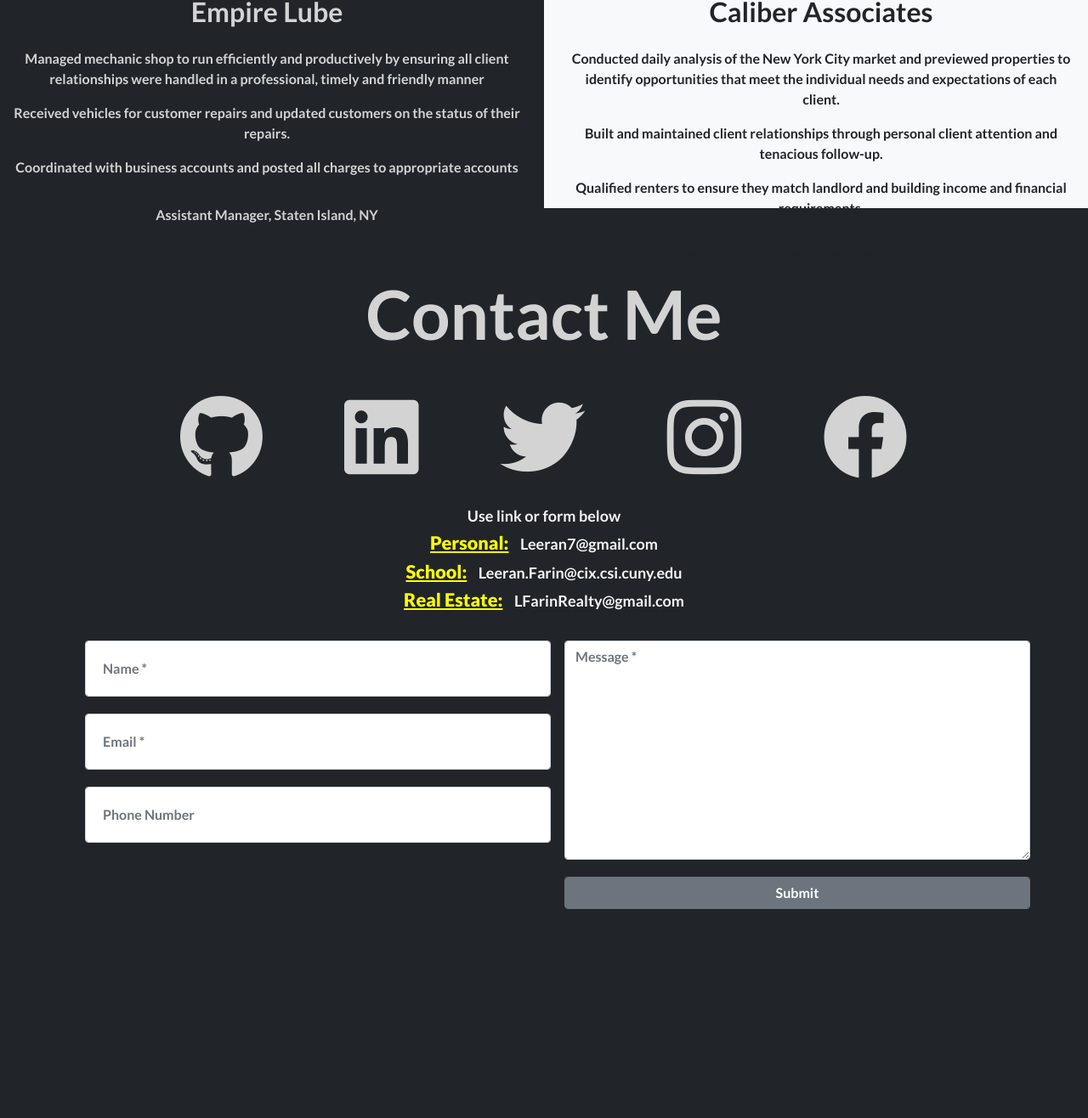
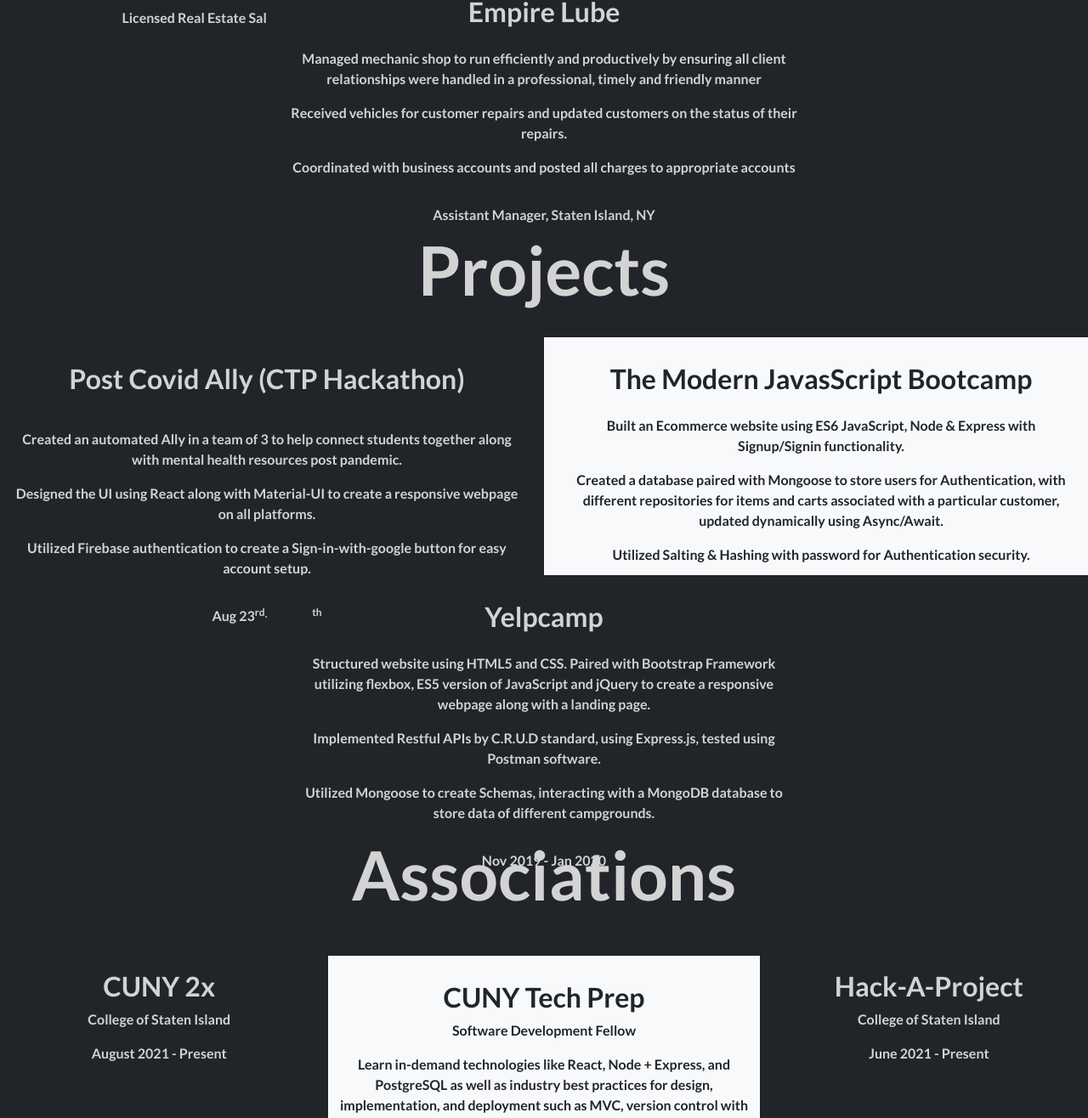
Before and after one commit to leeran7/portfolio_site, a plain HTML site: page index.html in a window 1280 px wide. Shown: the part 2204-3520 px from the top of the page at 85% size. Before the commit the page ends 3294 px from the top, so only its background shows below. Drawn offline with nearby package versions, Linux system fonts and the light colour scheme; a web font is replaced by a local one.

Commit message:
added more content to experience section, changed some css the fit the extra content

```diff
--- a/index.html
+++ b/index.html
@@ -95,26 +95,17 @@
 
             <!-- <div class="container"> -->
               <div class="row d-flex">
-                <div class="col-lg-6 col-sm-12 job-item bg-light dark-text order-1 container center">
-                <h2>CUNY Tech Prep</h2>
-                <div class="card-body">
-                  <p  class="dark-text">Managed mechanic shop to run efficiently and productively by ensuring all client relationships were handled in a professional, timely and friendly manner</p>
-                  <p  class="dark-text">Received vehicles for customer repairs and updated customers on the status of their repairs.</p>
-                  <p  class="dark-text">Coordinated with business accounts and posted all charges to appropriate accounts</p>
-                </div>
-                  <p  class="dark-text">Assistant Manager, Staten Island, NY</p>
-              </div>
 
-                <div class="col-lg-6 col-sm-12 job-item bg-dark order-2 light-text container center">
+                <div class="col-lg-6 col-sm-12 job-item bg-light dark-text order-2 order-lg-3  container center">
                   <h2>Verizon Wireless</h2>
                   <div class="card-body">
-                    <p>Engage customers in conversation and determine their wireless needs providing solutions from an extensive line of Verizon products and services.</p>
-                    <p>Emphasize service or product features and benefits, discussing credit terms, quoting prices, and preparing sales order reports and forms.</p>
-                    <p>Utilize proven sales methods to prospect, qualify and close sales while building customer relationships both in person and over the telephone via regular follow-up calls.</p>
+                    <p  class="dark-text">Engage customers in conversation and determine their wireless needs providing solutions from an extensive line of Verizon products and services.</p>
+                    <p  class="dark-text">Emphasize service or product features and benefits, discussing credit terms, quoting prices, and preparing sales order reports and forms.</p>
+                    <p  class="dark-text"> Utilize proven sales methods to prospect, qualify and close sales while building customer relationships both in person and over the telephone via regular follow-up calls.</p>
                   </div>
-                    <p>Sales Associate, Staten Island, NY</p>
+                    <p  class="dark-text">Sales Associate, Staten Island, NY</p>
                 </div>
-                <div class="col-lg-6 col-sm-12 job-item bg-dark light-text order-lg-3 order-sm-4 container center ">
+                <div class="col-lg-6 col-sm-12 job-item bg-dark light-text order-lg-3 order-3 container center ">
                   <h2>Empire Lube</h2>
                   <div class="card-body">
                     <p>Managed mechanic shop to run efficiently and productively by ensuring all client relationships were handled in a professional, timely and friendly manner</p>
@@ -123,58 +114,76 @@
                   </div>
                     <p>Assistant Manager, Staten Island, NY</p>
                 </div>
-                <div class="col-lg-6 col-sm-12 job-item bg-light order-lg-4 order-sm-3  container center">
+                <div class="col-lg-6 col-sm-12 job-item bg-dark light-text order-lg-2 order-1 container center ">
                   <h2>Caliber Associates</h2>
                   <div class="card-body">
-                    <p class="dark-text">Conducted daily analysis of the New York City market and previewed properties to identify opportunities that meet the individual needs and expectations of each client.</p>
-                    <p class="dark-text">Built and maintained client relationships through personal client attention and tenacious follow-up.</p>
-                    <p class="dark-text">Qualified renters to ensure they match landlord and building income and financial requirements.</p>
+                    <p class="light-text">Conducted daily analysis of the New York City market and previewed properties to identify opportunities that meet the individual needs and expectations of each client.</p>
+                    <p class="light-text">Built and maintained client relationships through personal client attention and tenacious follow-up.</p>
+                    <p class="light-text">Qualified renters to ensure they match landlord and building income and financial requirements.</p>
                   </div>
-                    <p class="dark-text">Licensed Real Estate Salesperson, New York, NY</p>
+                    <p class="light-text">Licensed Real Estate Salesperson, New York, NY</p>
                 </div>
-              <!-- </div> -->
 
-              <!-- <div class="d-flex flex-wrap justify-content-around center pt-3">
-                <div class="card col-lg-12 m-2">
-                  <div class="card-header"></div>
+            </div>
+            <div class="row bg-dark p-4">
+              <div class="d-flex col-lg-12 justify-content-center">
+                <h1 class="display-1 light-text">Projects</h1>
+              </div>
+            </div>
+            <div class="row d-flex">
+              <div class="col-lg-6 col-sm-12 job-item bg-dark light-text container center">
+                  <h2>Post Covid Ally (CTP Hackathon)</h2>
                   <div class="card-body">
-                    <ul class="list-group list-group-flush">
-                      <li class="list-group-item">Conducted daily analysis of the New York City market and previewed properties to identify opportunities that meet the individual needs and expectations of each client.</li>
-                      <li class="list-group-item">Built and maintained client relationships through personal client attention and tenacious follow-up.</li>
-                      <li class="list-group-item">Qualified renters to ensure they match landlord and building income and financial requirements.</li>
-                    </ul>
+                    <p ></p>
+                    <p >Created an automated Ally in a team of 3 to help connect students together along with mental health resources post pandemic.</p>
+                    <p >Designed the UI using React along with Material-UI to create a responsive webpage on all platforms.</p>
+                    <p >Utilized Firebase authentication to create a Sign-in-with-google button for easy account setup.</p>
                   </div>
-                  <blockquote class="blockquote mb-0">
-                    <footer class="blockquote-footer">Licensed Real Estate Salesperson, New York, NY</footer>
-                  </blockquote>
+                    <p>Aug 23<sup>rd</sup>-Aug 27<sup>th</sup></p>
                 </div>
-                <div class="card col-lg-12  m-1">
-                  <div class="card-header">Verizon Wireless</div>
+                <div class="col-lg-6 col-sm-12 job-item bg-dark light-text order-sm-3 container center">
+                  <h2>Yelpcamp</h2>
                   <div class="card-body">
-                    <ul class="list-group list-group-flush">
-                      <li class="list-group-item">Engage customers in conversation and determine their wireless needs providing solutions from an extensive line of Verizon products and services.</li>
-                      <li class="list-group-item">Emphasize service or product features and benefits, discussing credit terms, quoting prices, and preparing sales order reports and forms.</li>
-                      <li class="list-group-item">Utilize proven sales methods to prospect, qualify and close sales while building customer relationships both in person and over the telephone via regular follow-up calls.</li>
-                    </ul>
+                    <p>Structured website using HTML5 and CSS. Paired with Bootstrap Framework utilizing flexbox, ES5 version of JavaScript and jQuery to create a responsive webpage along with a landing page.</p>
+                    <p>Implemented Restful APIs by C.R.U.D standard, using Express.js, tested using Postman software.</p>
+                    <p>Utilized Mongoose to create Schemas, interacting with a MongoDB database to store data of different campgrounds.</p>
                   </div>
-                  <blockquote class="blockquote mb-0">
-                    <footer class="blockquote-footer">Sales Associate, Staten Island, NY</footer>
-                  </blockquote>
+                    <p>Nov 2019 - Jan 2020</p>
                 </div>
-                <div class="card col-lg-12  m-1">
-                  <div class="card-header">Empire Lube</div>
+                <div class="col-lg-6 col-sm-12 job-item bg-light dark-text  container center">
+                  <h2>The Modern JavasScript Bootcamp</h2>
                   <div class="card-body">
-                    <ul class="list-group list-group-flush">
-                      <li class="list-group-item">Managed mechanic shop to run efficiently and productively by ensuring all client relationships were handled in a professional, timely and friendly manner</li>
-                      <li class="list-group-item">Received vehicles for customer repairs and updated customers on the status of their repairs.</li>
-                      <li class="list-group-item">Coordinated with business accounts and posted all charges to appropriate accounts</li>
-                    </ul>
+                    <p class="dark-text" >Built an Ecommerce website using ES6 JavaScript, Node & Express with Signup/Signin functionality.</p>
+                    <p  class="dark-text">Created a database paired with Mongoose to store users for Authentication, with different repositories for items and carts associated with a particular customer, updated dynamically using Async/Await.</p>
+                    <p  class="dark-text">Utilized Salting & Hashing with password for Authentication security.</p>
                   </div>
-                  <blockquote class="blockquote mb-0">
-                    <footer class="blockquote-footer">Assistant Manager, Staten Island, NY</footer>
-                  </blockquote>
+                    <p class="dark-text" >Jan 2020 - Mar 2020</p>
                 </div>
-              </div> -->
+
+            </div>
+            <div class="row bg-dark p-4 associations">
+              <div class="d-flex col-lg-12 justify-content-center">
+                <h1 class="display-1 pb-3 light-text">Associations</h1>
+              </div>
+            </div>
+            <div class="row d-flex justify-content-center">
+              <div class="col-md-3  col-s-12 job-item job-item-small bg-dark light-text flex-grow-1 center">
+                <h2>CUNY 2x</h2>
+                <p >College of Staten Island</p>
+                <p  >August 2021 - Present</p>
+              </div>
+              <div class="col-md-4 col-sm-12 job-item flex-grow-1 bg-light dark-text flex-grow-0 center">
+                  <h2>CUNY Tech Prep</h2>
+                  <p class="dark-text">Software Development Fellow</p>
+                  <p class="dark-text">Learn in-demand technologies like React, Node + Express, and PostgreSQL as well as industry best practices for design, implementation, and deployment such as MVC, version control with Git/GitHub, agile & Scrum with Trello and Slack, test driven development, and CI/CD.</p>
+                  <p class="dark-text">July 2021 - Present</p>
+                </div>
+
+                <div class="col-md-3 col-sm-12 job-item job-item-small order-2 bg-dark light-text flex-grow-1 center">
+                  <h2>Hack-A-Project</h2>
+                  <p  >College of Staten Island</p>
+                  <p >June 2021 - Present</p>
+                </div>
             </div>
           </section>
           <section id="contact">
--- a/styles.css
+++ b/styles.css
@@ -124,6 +124,9 @@ img{
   font-size: larger;
 }
 /* Experience */
+section + #experience {
+  height: 225vh;
+}
 .job-item{
   height: 35vh;
   width: 50vw;
@@ -138,13 +141,17 @@ img{
   flex-direction: column;
   justify-content: space-evenly;
 }
-.dark-text{
-  color: #212529;
+.dark-text {
+  color: #212529 !important;
 }
 .light-text{
   color: #d3d3d3;
 }
-
+.job-item-small{
+  height: 20vh;
+  justify-content: center;
+  align-items: center;
+}
 /* Form/Contact me */
 u{
   font-size: larger;
@@ -203,6 +210,9 @@ form{
   textarea{
     height: 175px !important;
   }
+  section + #experience {
+    height: 300vh;
+  }
   .navbar-nav{
     flex-direction: row !important;
     background-color: rgba(var(--bs-dark-rgb),var(--bs-bg-opacity));
@@ -226,7 +236,11 @@ form{
     font-size: smaller !important;
   }
   #experience{
-    height: 140vh;
+    height: 150vh;
+  }
+
+  .job-item-small{
+    height: 15vh !important;
   }
   .job-item{
     height: 30vh;
@@ -236,11 +250,17 @@ form{
 
 }
 @media only screen and (max-width: 654px) {
+  section + #experience {
+    height: 350vh;
+  }
   .social-logo{
     font-size: 50px !important;
   }
   .about-me p{
     font-size: smaller;
+  }
+  .job-item{
+    height: 40vh;
   }
   #welcome i{
     font-size: 40px !important;
@@ -254,9 +274,7 @@ form{
 }
 
 @media only screen and (max-width: 550px) {
-  #experience .container{
-    /* width: 85%; */
-  }
+
   .nav-item{
     font-size: small !important;
   }
```
Also changed, not shown: 1 other file.
